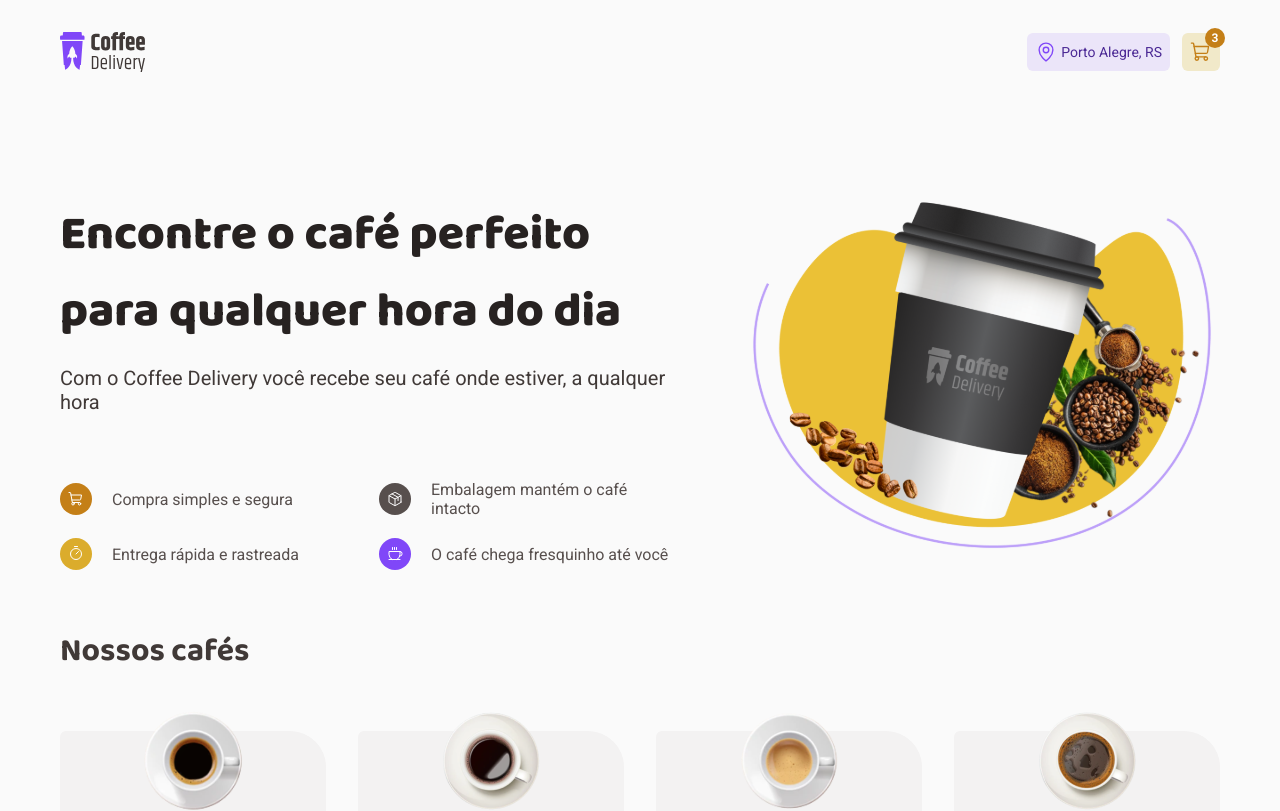
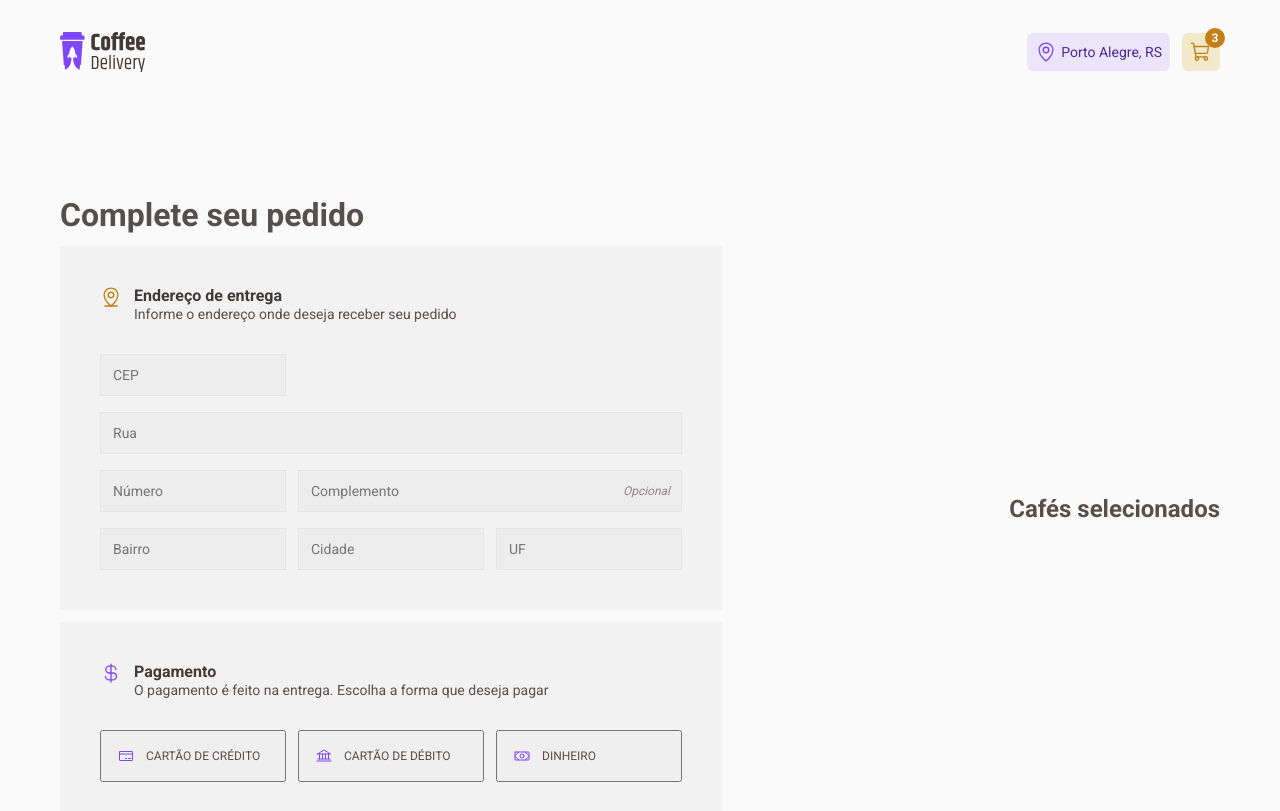
Before and after one commit to felipecfb/coffee-delivery, a React (Vite) app: page / in a window 1280 px wide. Shown: the top 811 px of the page. Built offline with nearby package versions, Linux system fonts and the light colour scheme.

Commit message:
:sparkles: feat: creating checkout page

```diff
--- a/src/App.tsx
+++ b/src/App.tsx
@@ -1,5 +1,6 @@
 import { ThemeProvider } from 'styled-components'
 import { Header } from './components/Header'
+import { Checkout } from './pages/Checkout'
 import { Home } from './pages/Home'
 import { GlobalStyle } from './styles/global'
 import { defaultTheme } from './styles/themes/default'
@@ -7,7 +8,7 @@ import { defaultTheme } from './styles/themes/default'
 function App() {
   return (
     <ThemeProvider theme={defaultTheme}>
-      <Home />
+      <Checkout />
       <GlobalStyle />
     </ThemeProvider>
   )
--- /dev/null
+++ b/src/pages/Checkout/components/Form/components/Delivery/index.tsx
@@ -0,0 +1,49 @@
+import { MapPinLine } from 'phosphor-react'
+import { useTheme } from 'styled-components'
+import {
+  DeliveryContainer,
+  DeliveryHeader,
+  TitleHeader,
+  SubtitleHeader,
+  FormDelivery,
+  InputGroup,
+  Input,
+  DeliveryHeaderContent,
+  OptionalInput,
+} from './styles'
+
+export function Delivery() {
+  const theme = useTheme()
+
+  return (
+    <DeliveryContainer>
+      <DeliveryHeader>
+        <MapPinLine size={22} color={theme.yellow.dark} />
+        <DeliveryHeaderContent>
+          <TitleHeader>Endereço de entrega</TitleHeader>
+          <SubtitleHeader>
+            Informe o endereço onde deseja receber seu pedido
+          </SubtitleHeader>
+        </DeliveryHeaderContent>
+      </DeliveryHeader>
+      <FormDelivery>
+        <InputGroup>
+          <Input placeholder="CEP" />
+        </InputGroup>
+        <InputGroup>
+          <Input placeholder="Rua" maxWidth={true} />
+        </InputGroup>
+        <InputGroup>
+          <Input placeholder="Número" />
+          <OptionalInput>Opcional</OptionalInput>
+          <Input placeholder="Complemento" maxWidth={true} optional={true} />
+        </InputGroup>
+        <InputGroup>
+          <Input placeholder="Bairro" />
+          <Input placeholder="Cidade" />
+          <Input placeholder="UF" />
+        </InputGroup>
+      </FormDelivery>
+    </DeliveryContainer>
+  )
+}
--- /dev/null
+++ b/src/pages/Checkout/components/Form/components/Delivery/styles.ts
@@ -0,0 +1,77 @@
+import styled from 'styled-components'
+
+interface InputProps {
+  optional?: boolean
+  maxWidth?: boolean
+}
+
+export const DeliveryContainer = styled.div`
+  background: ${({ theme }) => theme.card};
+  padding: 2.5rem;
+`
+
+export const DeliveryHeader = styled.header`
+  margin-bottom: 2rem;
+
+  display: flex;
+  align-items: flex-start;
+  gap: 0.75rem;
+`
+
+export const DeliveryHeaderContent = styled.div`
+  display: flex;
+  flex-direction: column;
+`
+
+export const TitleHeader = styled.h1`
+  color: ${({ theme }) => theme.subtitle};
+
+  font-size: 1rem;
+
+  line-height: 20px;
+`
+
+export const SubtitleHeader = styled.p`
+  color: ${({ theme }) => theme.text};
+
+  font-size: 0.875rem;
+`
+
+export const FormDelivery = styled.form``
+
+export const InputGroup = styled.div`
+  display: flex;
+  align-items: center;
+  justify-content: space-between;
+  gap: 0.75rem;
+
+  padding-bottom: 1rem;
+
+  &:last-child {
+    padding-bottom: 0;
+  }
+
+  position: relative;
+`
+
+export const Input = styled.input<InputProps>`
+  padding: 0.75rem;
+
+  background: ${({ theme }) => theme.input};
+
+  color: ${({ theme }) => theme.label};
+  font-size: 0.875rem;
+
+  border: 1px solid ${({ theme }) => theme.button};
+
+  flex: ${({ maxWidth }) => (maxWidth ? '1' : '0')};
+`
+
+export const OptionalInput = styled.label`
+  position: absolute;
+  right: 0.75rem;
+
+  color: ${({ theme }) => theme.label};
+  font-style: italic;
+  font-size: 0.75rem;
+`
--- /dev/null
+++ b/src/pages/Checkout/components/Form/components/Payment/components/PaymentType/index.tsx
@@ -0,0 +1,16 @@
+import { ReactNode } from 'react'
+import { PaymentTypeContainer, PaymentTypeTitle } from './styles'
+
+interface PaymentTypeProps {
+  icon: ReactNode
+  title: 'Cartão de crédito' | 'Cartão de débito' | 'Dinheiro'
+}
+
+export function PaymentType({ icon, title }: PaymentTypeProps) {
+  return (
+    <PaymentTypeContainer>
+      {icon}
+      <PaymentTypeTitle>{title}</PaymentTypeTitle>
+    </PaymentTypeContainer>
+  )
+}
--- /dev/null
+++ b/src/pages/Checkout/components/Form/components/Payment/components/PaymentType/styles.ts
@@ -0,0 +1,17 @@
+import styled from 'styled-components'
+
+export const PaymentTypeContainer = styled.button`
+  padding: 1rem;
+
+  display: flex;
+  align-items: center;
+  gap: 0.75rem;
+
+  width: 100%;
+`
+
+export const PaymentTypeTitle = styled.p`
+  color: ${({ theme }) => theme.text};
+  font-size: 0.75rem;
+  text-transform: uppercase;
+`
--- /dev/null
+++ b/src/pages/Checkout/components/Form/components/Payment/index.tsx
@@ -0,0 +1,44 @@
+import { Bank, CreditCard, CurrencyDollar, Money } from 'phosphor-react'
+import { useTheme } from 'styled-components'
+import { PaymentType } from './components/PaymentType'
+import {
+  PaymentContainer,
+  PaymentHeader,
+  PaymentHeaderContent,
+  PaymentTypeWrapper,
+  SubtitleHeader,
+  TitleHeader,
+} from './styles'
+
+export function Payment() {
+  const theme = useTheme()
+
+  return (
+    <PaymentContainer>
+      <PaymentHeader>
+        <CurrencyDollar size={22} color={theme.purple.default} />
+        <PaymentHeaderContent>
+          <TitleHeader>Pagamento</TitleHeader>
+          <SubtitleHeader>
+            O pagamento é feito na entrega. Escolha a forma que deseja pagar
+          </SubtitleHeader>
+        </PaymentHeaderContent>
+      </PaymentHeader>
+
+      <PaymentTypeWrapper>
+        <PaymentType
+          icon={<CreditCard color={theme.purple.default} />}
+          title={'Cartão de crédito'}
+        />
+        <PaymentType
+          icon={<Bank color={theme.purple.default} />}
+          title={'Cartão de débito'}
+        />
+        <PaymentType
+          icon={<Money color={theme.purple.default} />}
+          title={'Dinheiro'}
+        />
+      </PaymentTypeWrapper>
+    </PaymentContainer>
+  )
+}
--- /dev/null
+++ b/src/pages/Checkout/components/Form/components/Payment/styles.ts
@@ -0,0 +1,39 @@
+import styled from 'styled-components'
+
+export const PaymentContainer = styled.div`
+  background: ${({ theme }) => theme.card};
+  padding: 2.5rem;
+`
+
+export const PaymentHeader = styled.header`
+  margin-bottom: 2rem;
+
+  display: flex;
+  align-items: flex-start;
+  gap: 0.75rem;
+`
+
+export const PaymentHeaderContent = styled.div`
+  display: flex;
+  flex-direction: column;
+`
+
+export const TitleHeader = styled.h1`
+  color: ${({ theme }) => theme.subtitle};
+
+  font-size: 1rem;
+
+  line-height: 20px;
+`
+
+export const SubtitleHeader = styled.p`
+  color: ${({ theme }) => theme.text};
+
+  font-size: 0.875rem;
+`
+
+export const PaymentTypeWrapper = styled.section`
+  display: flex;
+  align-items: center;
+  gap: 0.75rem;
+`
--- /dev/null
+++ b/src/pages/Checkout/components/Form/index.tsx
@@ -0,0 +1,13 @@
+import { Delivery } from './components/Delivery'
+import { Payment } from './components/Payment'
+import { FormContainer } from './styles'
+
+export function Form() {
+  return (
+    <FormContainer>
+      <h1>Complete seu pedido</h1>
+      <Delivery />
+      <Payment />
+    </FormContainer>
+  )
+}
--- /dev/null
+++ b/src/pages/Checkout/components/Form/styles.ts
@@ -0,0 +1,7 @@
+import styled from 'styled-components'
+
+export const FormContainer = styled.div`
+  display: flex;
+  flex-direction: column;
+  gap: 0.75rem;
+`
--- /dev/null
+++ b/src/pages/Checkout/index.tsx
@@ -0,0 +1,17 @@
+import { Header } from '../../components/Header'
+import { Form } from './components/Form'
+import { CheckoutContainer, CompleteOrder, SelectedCoffees } from './styles'
+
+export function Checkout() {
+  return (
+    <>
+      <Header />
+      <CheckoutContainer>
+        <Form />
+        <SelectedCoffees>
+          <h1>Cafés selecionados</h1>
+        </SelectedCoffees>
+      </CheckoutContainer>
+    </>
+  )
+}
--- /dev/null
+++ b/src/pages/Checkout/styles.ts
@@ -0,0 +1,15 @@
+import styled from 'styled-components'
+
+export const CheckoutContainer = styled.main`
+  max-width: 1200px;
+  margin: 0 auto;
+  padding: 5.75rem 1.25rem;
+
+  display: flex;
+  justify-content: space-between;
+  align-items: center;
+`
+
+export const CompleteOrder = styled.section``
+
+export const SelectedCoffees = styled.section``
```
Also changed, not shown: src/pages/Checkout/components/OrderDetails/index.tsx (added).
